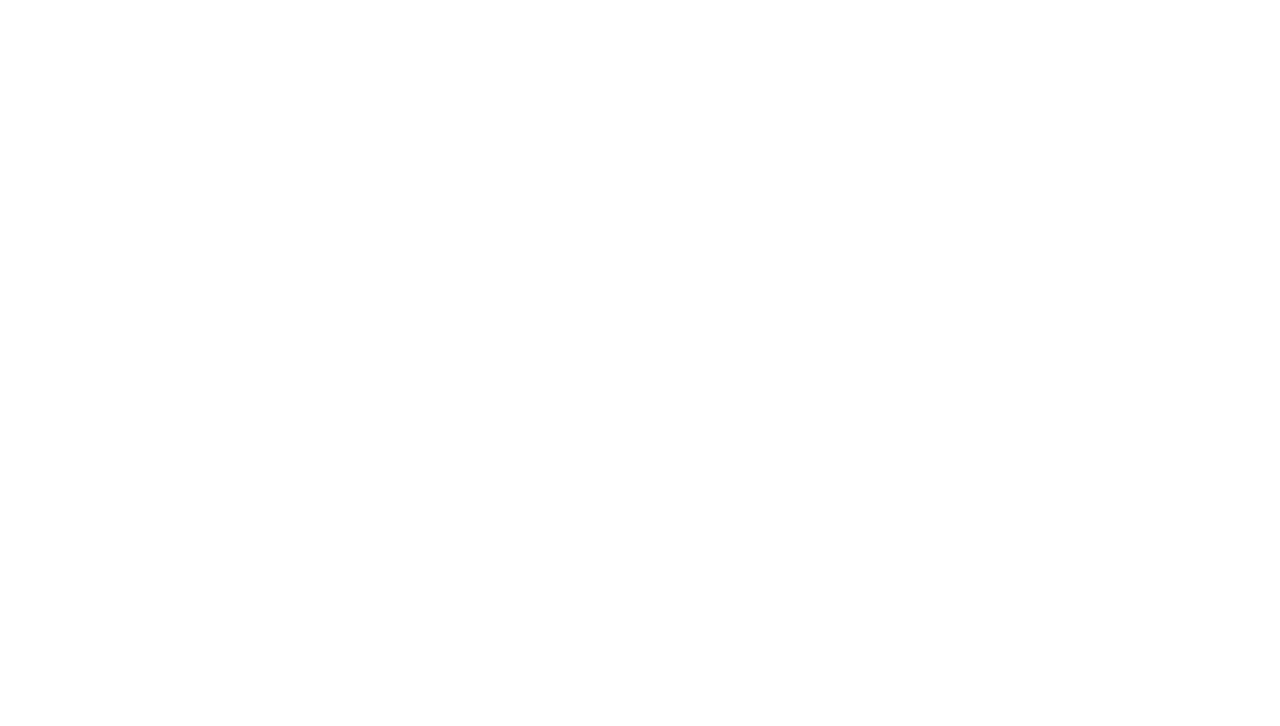
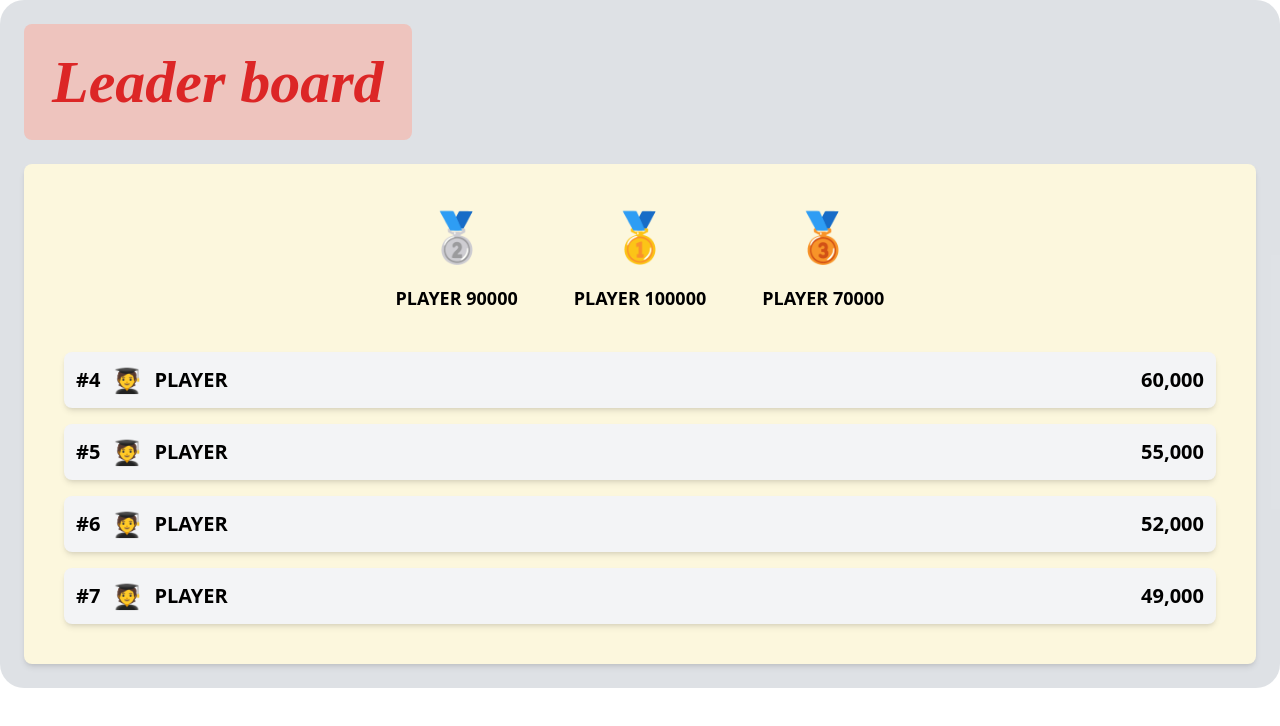
Before and after one commit to MalithaSupun/Banana-Game, a React (Vite) app: page /leaderboard in a window 1280 px wide. Before the commit this address had no page. Shown: the top 726 px of the page. Built offline with nearby package versions, Linux system fonts and the light colour scheme.

Commit message:
add LeaderBoardPage component and integrate it into MainMenuPage for navigation

```diff
--- a/src/App.jsx
+++ b/src/App.jsx
@@ -5,6 +5,7 @@ import LoginPage from "./pages/LoginPage";
 import SignupPage from "./pages/SignupPage";
 import MainMenuPage from "./pages/MainMenuPage";
 import InstructionsPage from "./pages/InstructionsPage";
+import LeaderBoardPage from "./pages/LeaderBoardPage";
 
 function App() {
   return (
@@ -16,6 +17,7 @@ function App() {
         <Route path="/signup" element={<SignupPage />} />
         <Route path="/mainmenu" element={<MainMenuPage />} />
         <Route path="/instructions" element={<InstructionsPage />} />
+        <Route path="/leaderboard" element={<LeaderBoardPage />} />
       </Routes>
     </Router>
   );
--- /dev/null
+++ b/src/pages/LeaderBoardPage.jsx
@@ -0,0 +1,62 @@
+import React from "react";
+
+function LeaderBoardPage() {
+  // Sample leaderboard data
+  const topPlayers = [
+    { rank: 2, name: "PLAYER", score: 90000, medal: "🥈" },
+    { rank: 1, name: "PLAYER", score: 100000, medal: "🥇" },
+    { rank: 3, name: "PLAYER", score: 70000, medal: "🥉" },
+  ];
+
+  const otherPlayers = [
+    { rank: 4, name: "PLAYER", score: 60000 },
+    { rank: 5, name: "PLAYER", score: 55000 },
+    { rank: 6, name: "PLAYER", score: 52000 },
+    { rank: 7, name: "PLAYER", score: 49000 },
+  ];
+
+  return (
+    <div className="flex flex-col items-start justify-start h-full w-full  bg-gray-300 p-6 overflow-hidden bg-opacity-70 rounded-3xl">
+      {/* Header Section */}
+      <div className="bg-primary p-4 rounded-lg mb-6 w-fit text-left">
+        <h2 className="text-6xl font-bold text-red-600 italic font-dancingScript p-3">
+          Leader board
+        </h2>
+      </div>
+
+      {/* Leaderboard Main Section */}
+      <div className="bg-fourthcolor p-6 rounded-lg shadow-md w-full">
+        {/* Top 3 Players */}
+        <div className="flex justify-center items-center space-x-14 mb-6">
+          {topPlayers.map((player, index) => (
+            <div key={index} className="flex flex-col items-center">
+              <div className="w-24 h-24 flex items-center justify-center text-5xl">
+                {player.medal}
+              </div>
+              <p className="text-lg font-bold text-black">{player.name} {player.score}</p>
+            </div>
+          ))}
+        </div>
+
+        {/* Other Leaderboard Players */}
+        <div className="p-4 space-y-4 w-full">
+          {otherPlayers.map((player, index) => (
+            <div
+              key={index}
+              className="flex justify-between items-center bg-gray-100 p-3 rounded-lg shadow-md w-full"
+            >
+              <div className="flex items-center space-x-3">
+                <span className="text-xl font-bold">#{player.rank}</span>
+                <span className="text-2xl">🧑‍🎓</span>
+                <span className="text-xl font-bold">{player.name}</span>
+              </div>
+              <span className="text-xl font-bold">{player.score.toLocaleString()}</span>
+            </div>
+          ))}
+        </div>
+      </div>
+    </div>
+  );
+}
+
+export default LeaderBoardPage;
--- a/src/pages/MainMenuPage.jsx
+++ b/src/pages/MainMenuPage.jsx
@@ -1,11 +1,12 @@
 import React, { useState } from "react";
 import HomePageBg from "../assets/MainMenuBg.png"; // Import background image
 import InstructionPage from "./InstructionsPage"; // Import the instruction page
+import LeaderBoardPage from "./LeaderBoardPage"; // Import the Leaderboard page
 import HomeButton from "../components/HomeButton";
 import Logout from "../components/LogoutButton";
 
 function MainMenuPage() {
-  const [showInstruction, setShowInstruction] = useState(false);
+  const [activePage, setActivePage] = useState(null); // Manage which page to show
 
   return (
     <div
@@ -27,12 +28,15 @@ function MainMenuPage() {
 
         {/* Buttons */}
         <div className="flex flex-col mt-6 w-full space-y-4">
-          <button className="bg-secondary text-black font-bold text-2xl py-5 rounded-lg shadow-lg w-full">
+          <button
+            className="bg-secondary text-black font-bold text-2xl py-5 rounded-lg shadow-lg w-full"
+            onClick={() => setActivePage("leaderboard")} // Show Leaderboard Page
+          >
             Leader board
           </button>
           <button
             className="bg-secondary text-black font-bold text-2xl py-5 rounded-lg shadow-lg w-full"
-            onClick={() => setShowInstruction(true)} // Show Instruction Page
+            onClick={() => setActivePage("instruction")} // Show Instruction Page
           >
             Instruction
           </button>
@@ -47,9 +51,11 @@ function MainMenuPage() {
         </div>
       </div>
 
-      {/* Instruction Page Display (Right Side) */}
+      {/* Dynamic Content Area (Right Side) */}
       <div className="flex-1 p-8">
-        {showInstruction ? (
+        {activePage === "leaderboard" ? (
+          <LeaderBoardPage />
+        ) : activePage === "instruction" ? (
           <InstructionPage />
         ) : (
           <p className="text-black text-xl">Welcome to the Main Menu!</p>
```
